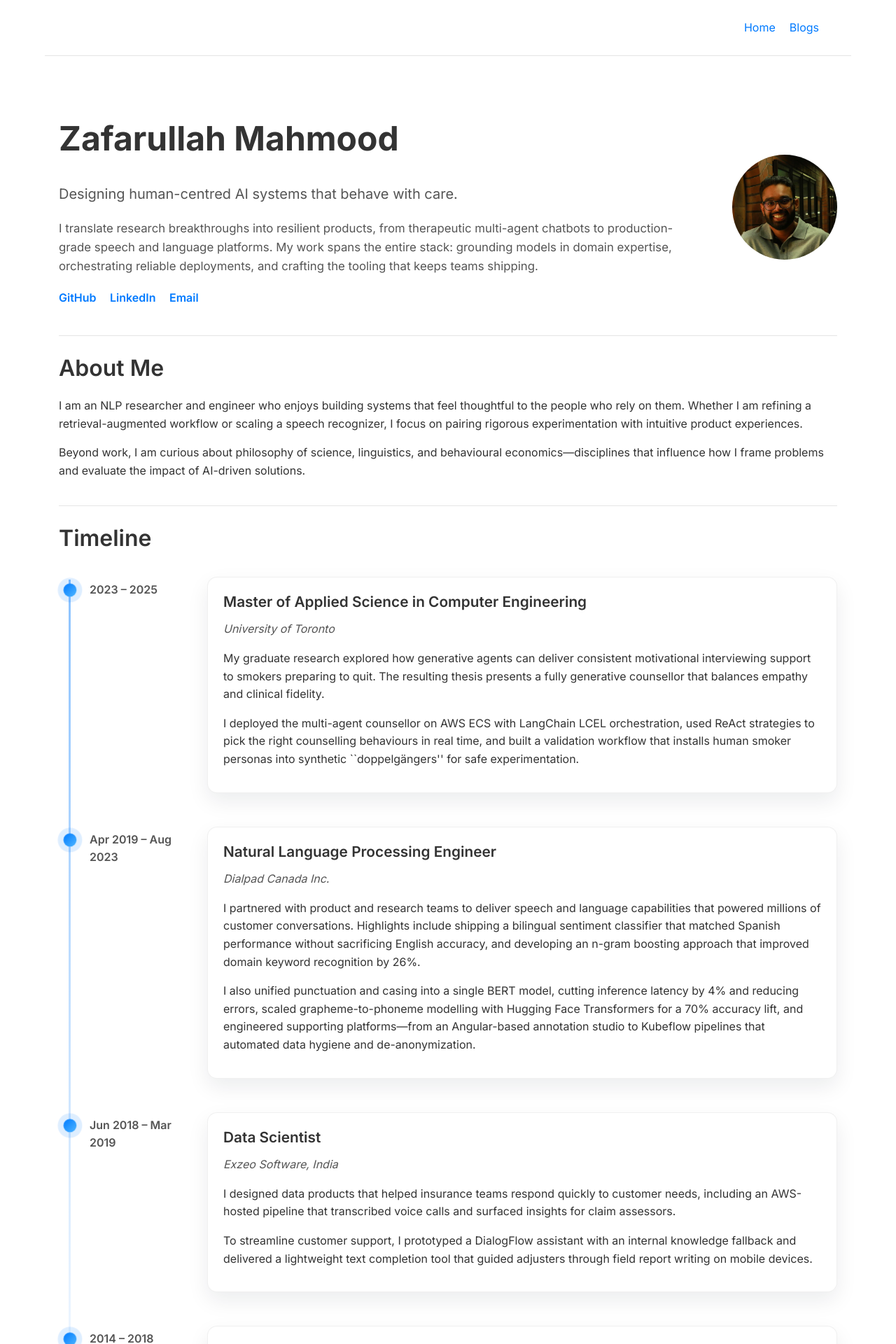
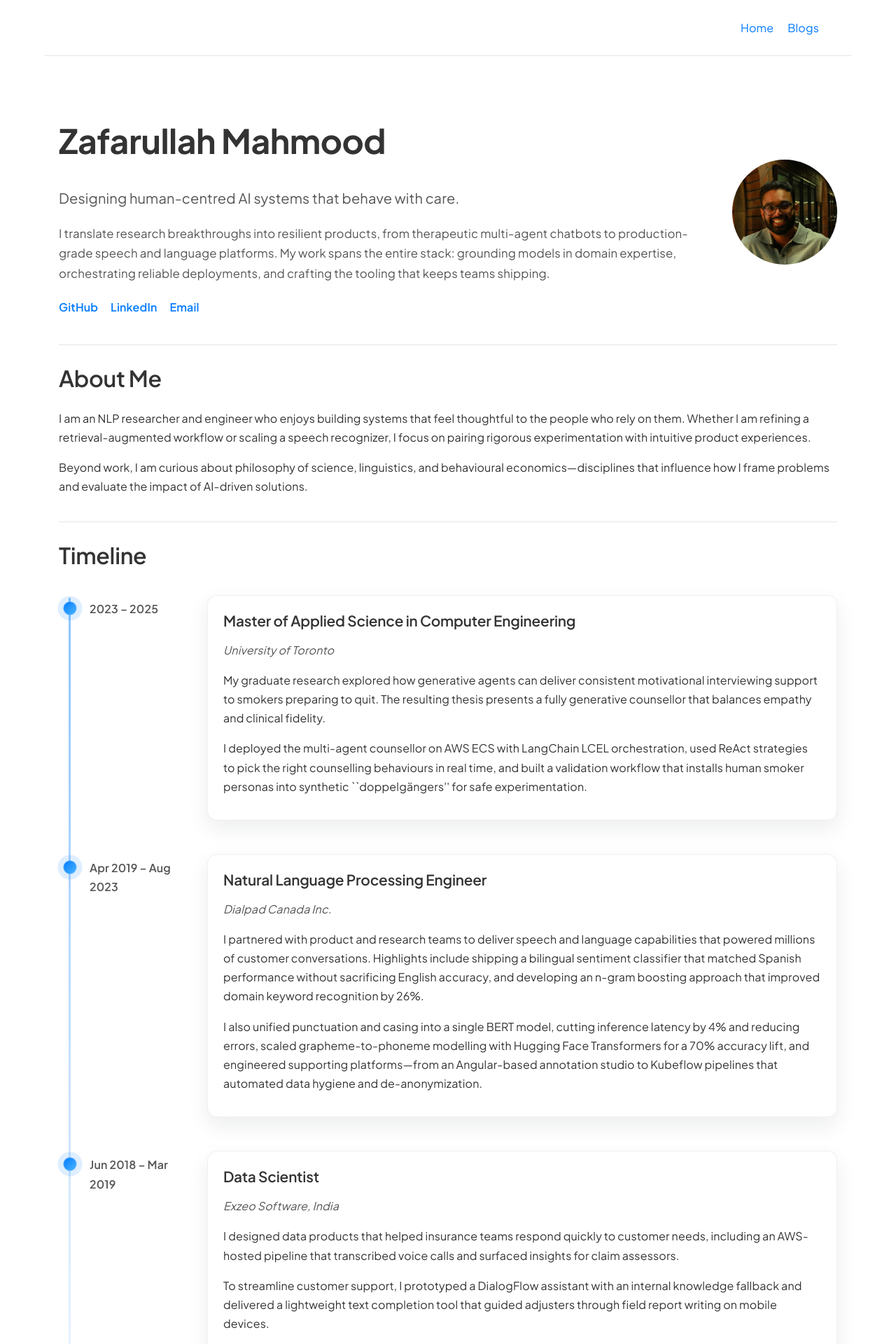
Before and after one commit to zaffnet/zaffnet.github.io, a Jekyll site: the page built from index.html, in a window 1280 px wide. Shown: the top 1920 px of the page at 70% size. Built offline with Jekyll 4.4.1, drawn with Linux system fonts in a browser that asks for light colours.

Commit message:
Refine typography with consistent soothing font

```diff
--- a/_layouts/default.html
+++ b/_layouts/default.html
@@ -8,7 +8,7 @@
   <link rel="stylesheet" href="{{ "/assets/css/syntax.css" | relative_url }}">
   <link rel="preconnect" href="https://fonts.googleapis.com">
   <link rel="preconnect" href="https://fonts.gstatic.com" crossorigin>
-  <link href="https://fonts.googleapis.com/css2?family=Inter:wght@400;500;600;700&display=swap" rel="stylesheet">
+  <link href="https://fonts.googleapis.com/css2?family=Plus+Jakarta+Sans:wght@300;400;500;600;700&display=swap" rel="stylesheet">
   <script src="https://polyfill.io/v3/polyfill.min.js?features=es6"></script>
   <script id="MathJax-script" async src="https://cdn.jsdelivr.net/npm/mathjax@3/es5/tex-mml-chtml.js"></script>
 </head>
--- a/assets/css/style.css
+++ b/assets/css/style.css
@@ -6,15 +6,26 @@
   --accent-color: #007aff;
   --border-color: #e5e5e5;
   --header-height: 80px;
+  --font-primary: 'Plus Jakarta Sans', 'Nunito Sans', 'Segoe UI', -apple-system, BlinkMacSystemFont, 'Helvetica Neue', Arial, sans-serif;
+  --font-code: 'JetBrains Mono', 'Fira Code', 'Source Code Pro', ui-monospace, SFMono-Regular, Menlo, Monaco, Consolas, 'Liberation Mono', 'Courier New', monospace;
+}
+
+body,
+button,
+input,
+select,
+textarea {
+  font-family: var(--font-primary);
 }
 
 body {
-  font-family: 'Inter', -apple-system, BlinkMacSystemFont, "Segoe UI", Roboto, "Helvetica Neue", Arial, sans-serif;
-  line-height: 1.6;
+  font-weight: 400;
+  line-height: 1.7;
   color: var(--text-primary);
   background-color: var(--background-primary);
   margin: 0;
   padding: 0;
+  letter-spacing: 0.01em;
   -webkit-font-smoothing: antialiased;
   -moz-osx-font-smoothing: grayscale;
 }
@@ -50,9 +61,18 @@ h3 { font-size: 1.5rem; }
 h4, h5, h6 { font-size: 1.25rem; }
 
 h1, h2, h3, h4, h5, h6 {
+  font-family: inherit;
   font-weight: 600;
+  letter-spacing: -0.01em;
   margin-top: 2em;
   margin-bottom: 0.5em;
+}
+
+code,
+pre,
+samp,
+kbd {
+  font-family: var(--font-code);
 }
 
 /* Header */
```
